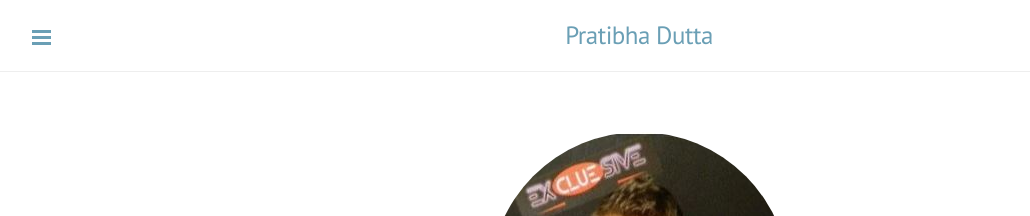
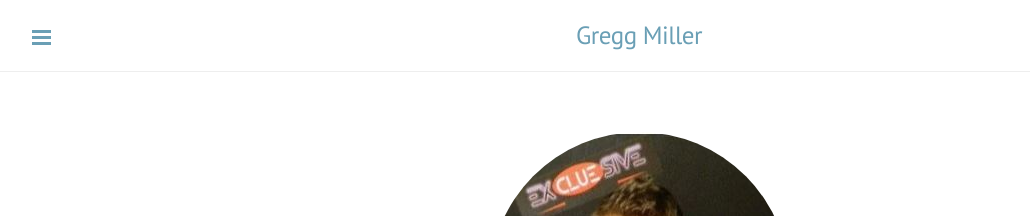
Before and after one commit to gr3ggM/gr3ggM.github.io, a Jekyll site: the page built from index.html, in a window 1280 px wide. Shown: the top 216 px of the page, without its empty margins (1-1031 px from the left). Built offline with Jekyll 4.4.1, drawn with Linux system fonts in a browser that asks for light colours; the list of posts is cut into pages by our own code.

Commit message:
Update _config.yml

```diff
--- a/_config.yml
+++ b/_config.yml
@@ -8,16 +8,16 @@ highlighter:         rouge
 permalink:           pretty
 
 # Setup
-title:               Pratibha Dutta
-tagline:             'Human Resource Professional'
+title:               Gregg Miller
+tagline:             'Bi Developer'
 description:         ''
-url:                 https://pratibhadutta.us
+url:                 https://gr3ggm.github.io/
 baseurl:             ''
 paginate:            5
 
 # About/contact
 author:
-  name:              Ishan Kapoor
+  name:              Gregg Miller
   url:
   email:
 
```
